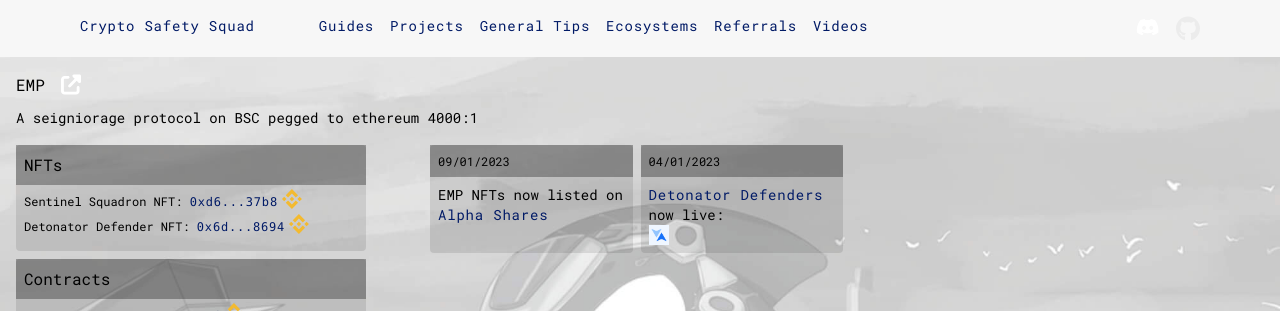
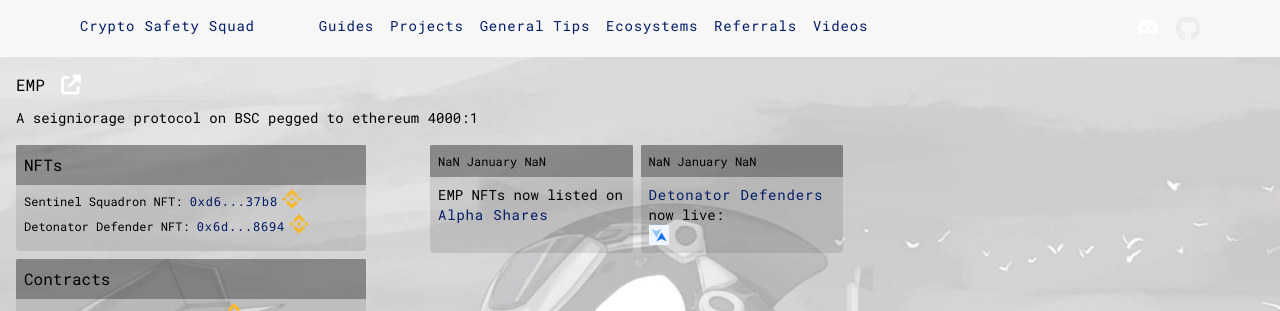
Before and after one commit to CryptoSafetySquad/website, a Next.js app: page /projects/empmoney in a window 1280 px wide. Shown: the top 311 px of the page. Built offline with nearby package versions, Linux system fonts and the light colour scheme.

Commit message:
Show full readable date in project feed.

```diff
--- a/Components/Project/Feed.tsx
+++ b/Components/Project/Feed.tsx
@@ -7,16 +7,39 @@
   content: ReactNode;
 }
 
+const getMonthName = (m: number) => {
+  let ret = 'January'
+  switch (m) {
+    case 1: ret = 'February'; break;
+    case 2: ret = 'March'; break;
+    case 3: ret = 'April'; break;
+    case 4: ret = 'May'; break;
+    case 5: ret = 'June'; break;
+    case 6: ret = 'July'; break;
+    case 7: ret = 'August'; break;
+    case 8: ret = 'September'; break;
+    case 9: ret = 'October'; break;
+    case 10: ret = 'November'; break;
+    case 11: ret = 'December'; break;
+  }
+  return ret
+}
+
 const Feed = ({ entries }: { entries: FeedEntry[] }) => {
   return (
     <div className='grid grid-cols-1 md:grid-cols-3 xl:grid-cols-4 gap-2'>
-      {entries.map((entry, index) =>
-        <div key={index} className='project-card bordered'>
-          <div className='card__header text-xs'>{entry.date}</div>
-          <div className='card__content text-sm'>
-            {entry.content}
+      {entries.map((entry, index) => {
+        const parsedDate = new Date(entry.dateISO as string);
+        const displayDate = `${parsedDate.getDate()} ${getMonthName(parsedDate.getMonth())} ${parsedDate.getFullYear()}`
+        return (
+          <div key={index} className='project-card bordered'>
+            <div className='card__header text-xs'>{displayDate}</div>
+            <div className='card__content text-sm'>
+              {entry.content}
+            </div>
           </div>
-        </div>
+        )
+        }
       )}
     </div>
   )
```
